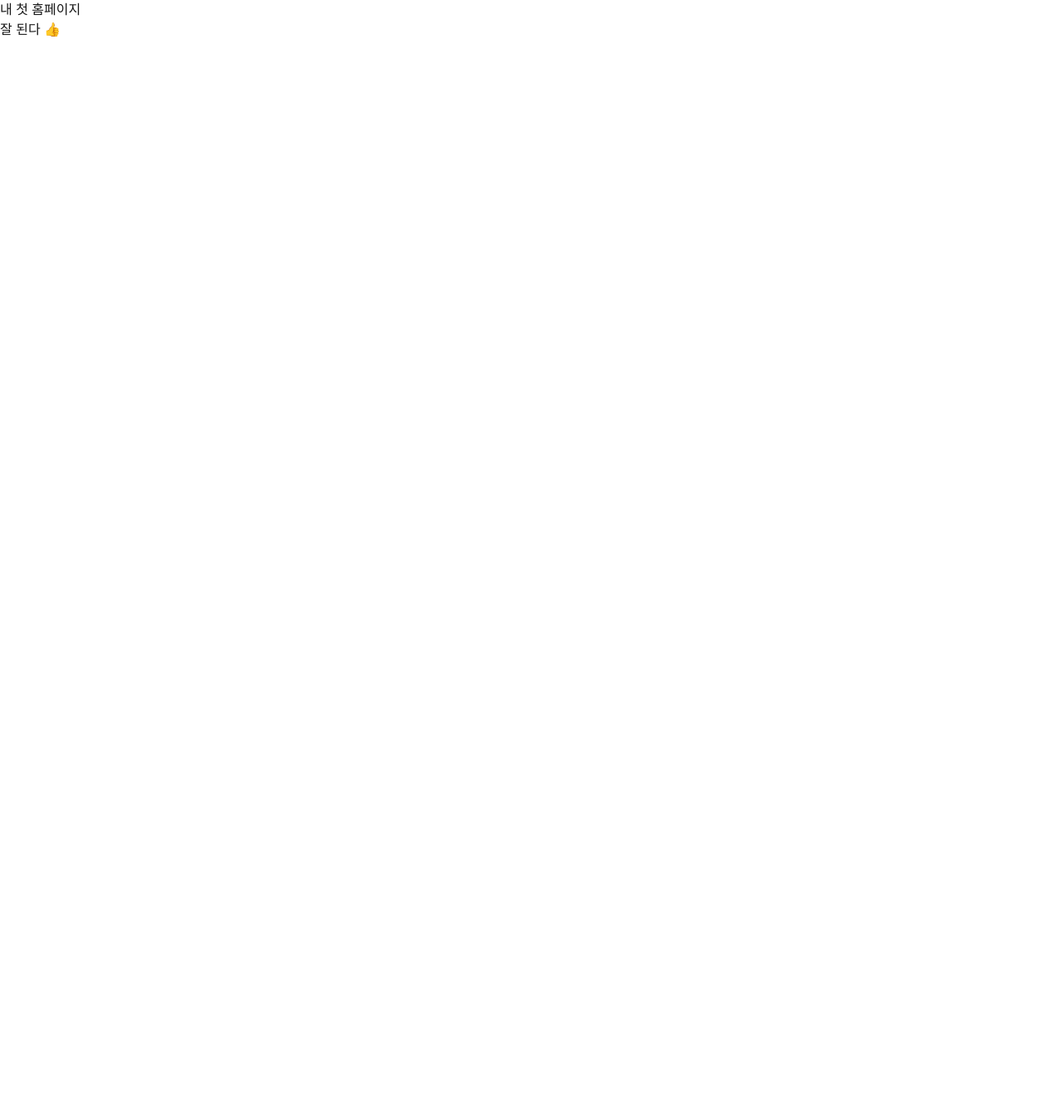
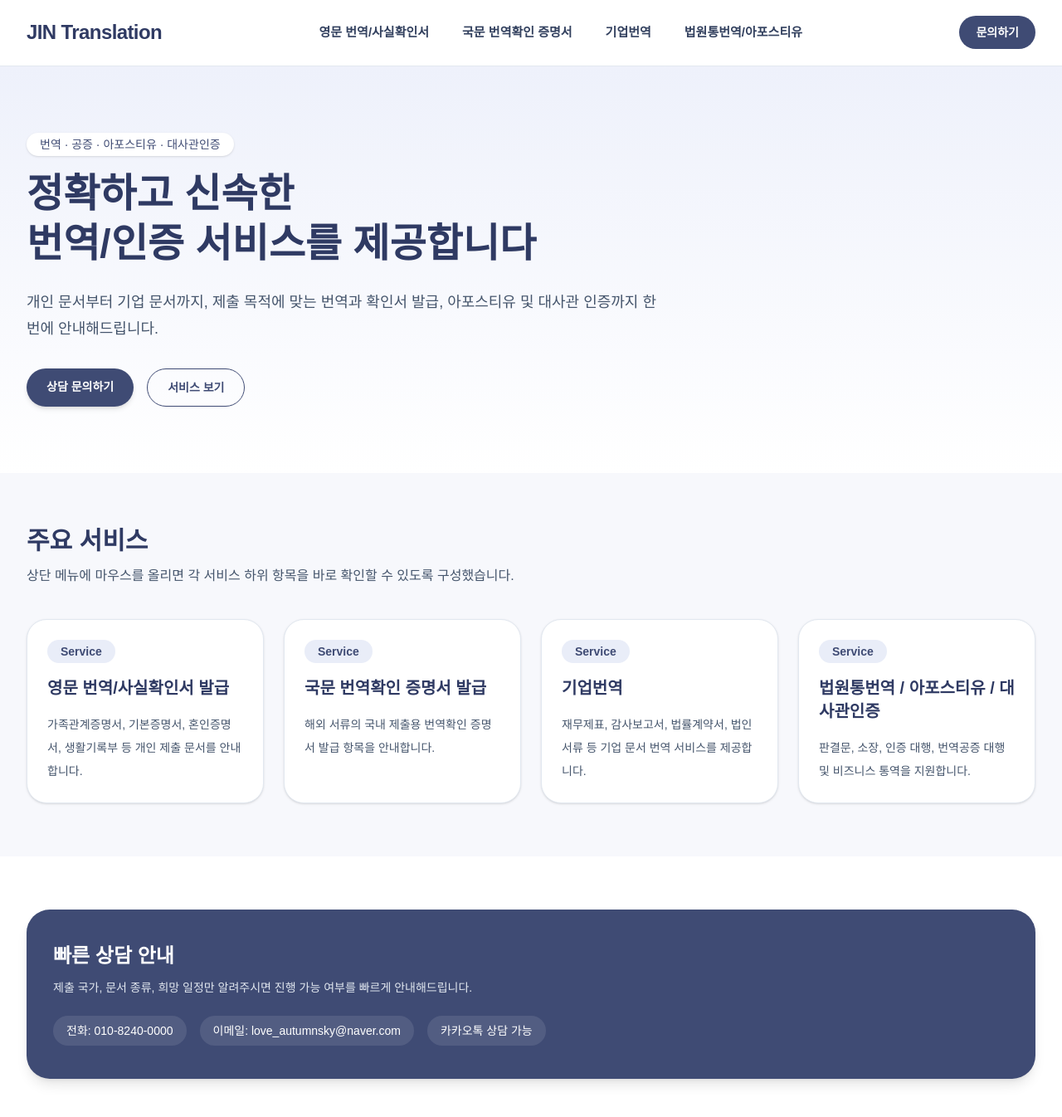
Before and after one commit to loveautumnsky1007-lab/jin-translation, a Next.js app: page / in a window 1280 px wide. Shown: the top 1346 px of the page at 83% size. Before the commit the page ends 800 px from the top, so only its background shows below. Built offline with nearby package versions, Linux system fonts and the light colour scheme.

Commit message:
mainpage,header

```diff
--- a/app/page.tsx
+++ b/app/page.tsx
@@ -1,8 +1,102 @@
+import Header from "../components/Header";
+
 export default function Home() {
   return (
-    <div>
-      <h1>내 첫 홈페이지</h1>
-      <p>잘 된다 👍</p>
+    <div className="min-h-screen bg-[#f7f8fc] text-slate-800">
+      <Header />
+
+      <main>
+        <section className="bg-gradient-to-b from-[#eef1fb] to-white">
+          <div className="mx-auto max-w-7xl px-6 py-20 lg:px-8">
+            <div className="max-w-3xl">
+              <p className="mb-4 inline-block rounded-full bg-white px-4 py-1 text-sm font-medium text-[#3f4b74] shadow-sm">
+                번역 · 공증 · 아포스티유 · 대사관인증
+              </p>
+              <h1 className="text-4xl font-bold leading-tight text-[#2f3a63] sm:text-5xl">
+                정확하고 신속한
+                <br />
+                번역/인증 서비스를 제공합니다
+              </h1>
+              <p className="mt-6 text-lg leading-8 text-slate-600">
+                개인 문서부터 기업 문서까지, 제출 목적에 맞는 번역과 확인서 발급,
+                아포스티유 및 대사관 인증까지 한 번에 안내해드립니다.
+              </p>
+
+              <div className="mt-8 flex flex-wrap gap-4">
+                <a
+                  href="#contact"
+                  className="rounded-full bg-[#3f4b74] px-6 py-3 text-sm font-semibold text-white shadow-md transition hover:opacity-90"
+                >
+                  상담 문의하기
+                </a>
+                <a
+                  href="#services"
+                  className="rounded-full border border-[#3f4b74] px-6 py-3 text-sm font-semibold text-[#3f4b74] transition hover:bg-white"
+                >
+                  서비스 보기
+                </a>
+              </div>
+            </div>
+          </div>
+        </section>
+
+        <section id="services" className="mx-auto max-w-7xl px-6 py-16 lg:px-8">
+          <div className="mb-10">
+            <h2 className="text-3xl font-bold text-[#2f3a63]">주요 서비스</h2>
+            <p className="mt-3 text-slate-600">
+              상단 메뉴에 마우스를 올리면 각 서비스 하위 항목을 바로 확인할 수 있도록 구성했습니다.
+            </p>
+          </div>
+
+          <div className="grid gap-6 md:grid-cols-2 xl:grid-cols-4">
+            {[
+              {
+                title: "영문 번역/사실확인서 발급",
+                desc: "가족관계증명서, 기본증명서, 혼인증명서, 생활기록부 등 개인 제출 문서를 안내합니다.",
+              },
+              {
+                title: "국문 번역확인 증명서 발급",
+                desc: "해외 서류의 국내 제출용 번역확인 증명서 발급 항목을 안내합니다.",
+              },
+              {
+                title: "기업번역",
+                desc: "재무제표, 감사보고서, 법률계약서, 법인 서류 등 기업 문서 번역 서비스를 제공합니다.",
+              },
+              {
+                title: "법원통번역 / 아포스티유 / 대사관인증",
+                desc: "판결문, 소장, 인증 대행, 번역공증 대행 및 비즈니스 통역을 지원합니다.",
+              },
+            ].map((item) => (
+              <div
+                key={item.title}
+                className="rounded-[24px] border border-slate-200 bg-white p-6 shadow-sm transition hover:-translate-y-1 hover:shadow-lg"
+              >
+                <div className="mb-4 inline-flex rounded-full bg-[#e9edf8] px-4 py-1 text-sm font-semibold text-[#3f4b74]">
+                  Service
+                </div>
+                <h3 className="text-xl font-bold text-[#2f3a63]">{item.title}</h3>
+                <p className="mt-4 text-sm leading-7 text-slate-600">{item.desc}</p>
+              </div>
+            ))}
+          </div>
+        </section>
+
+        <section id="contact" className="bg-white">
+          <div className="mx-auto max-w-7xl px-6 py-16 lg:px-8">
+            <div className="rounded-[28px] bg-[#3f4b74] px-8 py-10 text-white shadow-lg">
+              <h2 className="text-2xl font-bold">빠른 상담 안내</h2>
+              <p className="mt-3 text-sm text-slate-200">
+                제출 국가, 문서 종류, 희망 일정만 알려주시면 진행 가능 여부를 빠르게 안내해드립니다.
+              </p>
+              <div className="mt-6 flex flex-wrap gap-4 text-sm">
+                <div className="rounded-full bg-white/10 px-4 py-2">전화: 010-8240-0000</div>
+                <div className="rounded-full bg-white/10 px-4 py-2">이메일: love_autumnsky@naver.com</div>
+                <div className="rounded-full bg-white/10 px-4 py-2">카카오톡 상담 가능</div>
+              </div>
+            </div>
+          </div>
+        </section>
+      </main>
     </div>
   );
 }
--- /dev/null
+++ b/components/Header.tsx
@@ -0,0 +1,87 @@
+const menuItems = [
+  {
+    title: "영문 번역/사실확인서",
+    children: [
+      "가족/기본/혼인 증명서",
+      "생활기록부/성적증명서",
+      "납세증명/금융거래내역 자료",
+      "아포스티유 서류",
+    ],
+  },
+  {
+    title: "국문 번역확인 증명서",
+    children: [
+      "해외아포스티유 서류",
+      "해외 학위증",
+      "해외 출생증명서/사망증명서",
+      "해외세무 자료/해외법률 자료",
+    ],
+  },
+  {
+    title: "기업번역",
+    children: [
+      "재무제표/감사보고서/주주총회영업보고서",
+      "법률 계약서",
+      "법인등기부등본",
+      "정관/이사회의사록/사업계획",
+    ],
+  },
+  {
+    title: "법원통번역/아포스티유",
+    children: [
+      "판결문/소장/법원문서 번역",
+      "아포스티유/영사확인/대사관인증 대행",
+      "번역공증 대행",
+      "각종 일반 문서 번역 및 비즈니스 일반 통역",
+    ],
+  },
+];
+
+export default function Header() {
+  return (
+    <header className="sticky top-0 z-50 border-b border-slate-200 bg-white/95 backdrop-blur">
+      <div className="mx-auto flex max-w-7xl items-center justify-between px-6 py-4 lg:px-8">
+        <a href="/" className="text-2xl font-bold tracking-tight text-[#2f3a63]">
+          JIN Translation
+        </a>
+
+        <nav className="hidden items-center gap-10 lg:flex">
+          {menuItems.map((menu) => (
+            <div key={menu.title} className="group relative">
+              <button className="py-3 text-[15px] font-semibold text-[#33415f] transition hover:text-[#3f4b74]">
+                {menu.title}
+              </button>
+
+              <div className="invisible absolute left-1/2 top-full z-50 w-[320px] -translate-x-1/2 translate-y-3 opacity-0 transition-all duration-200 group-hover:visible group-hover:translate-y-0 group-hover:opacity-100">
+                <div className="overflow-hidden rounded-[22px] border border-slate-200 bg-white shadow-xl">
+                  <div className="bg-[#3f4b74] px-5 py-4 text-base font-bold text-white">
+                    {menu.title}
+                  </div>
+                  <ul className="space-y-1 px-4 py-4">
+                    {menu.children.map((child) => (
+                      <li key={child}>
+                        <a
+                          href="#services"
+                          className="block rounded-xl px-3 py-3 text-sm leading-6 text-slate-700 transition hover:bg-[#f1f4fb] hover:text-[#2f3a63]"
+                        >
+                          {child}
+                        </a>
+                      </li>
+                    ))}
+                  </ul>
+                </div>
+              </div>
+            </div>
+          ))}
+        </nav>
+
+        <a
+          href="#contact"
+          className="hidden rounded-full bg-[#3f4b74] px-5 py-2.5 text-sm font-semibold text-white transition hover:opacity-90 lg:inline-flex"
+        >
+          문의하기
+        </a>
+      </div>
+    </header>
+  );
+}
```
